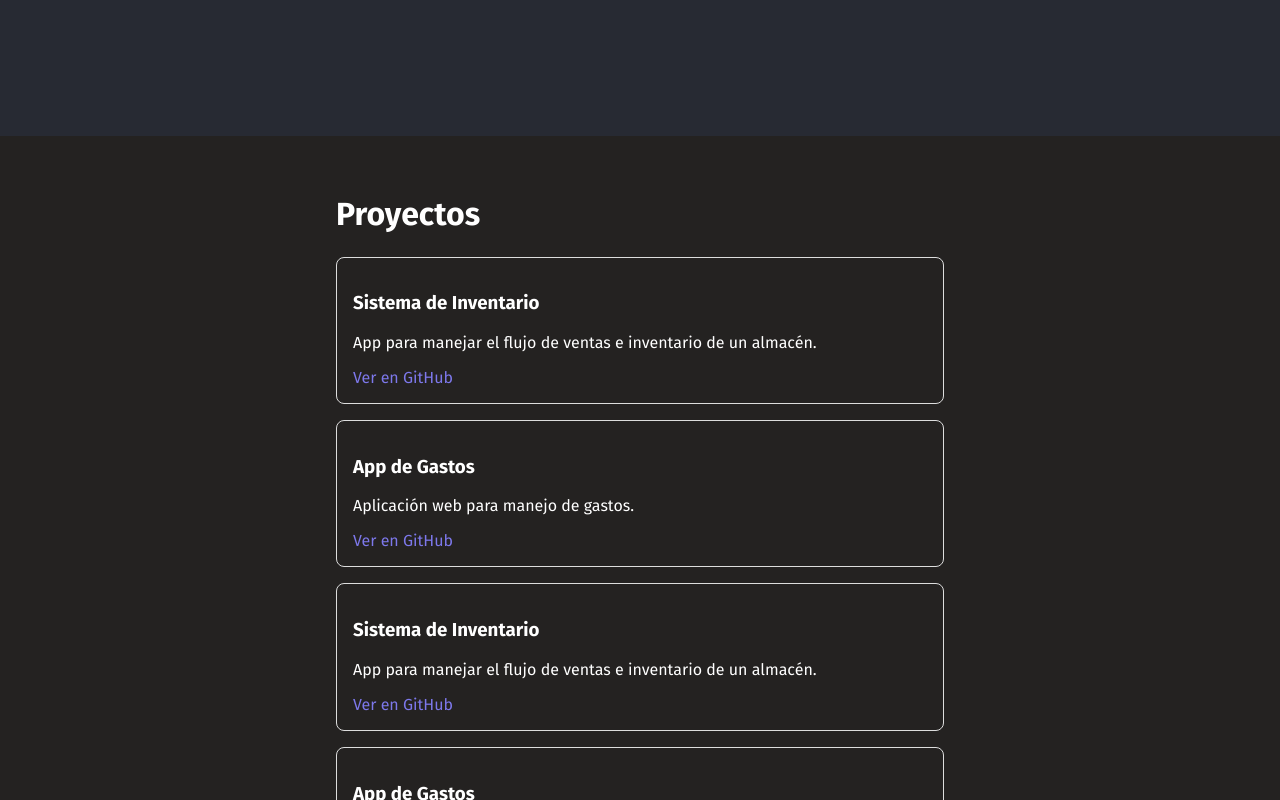
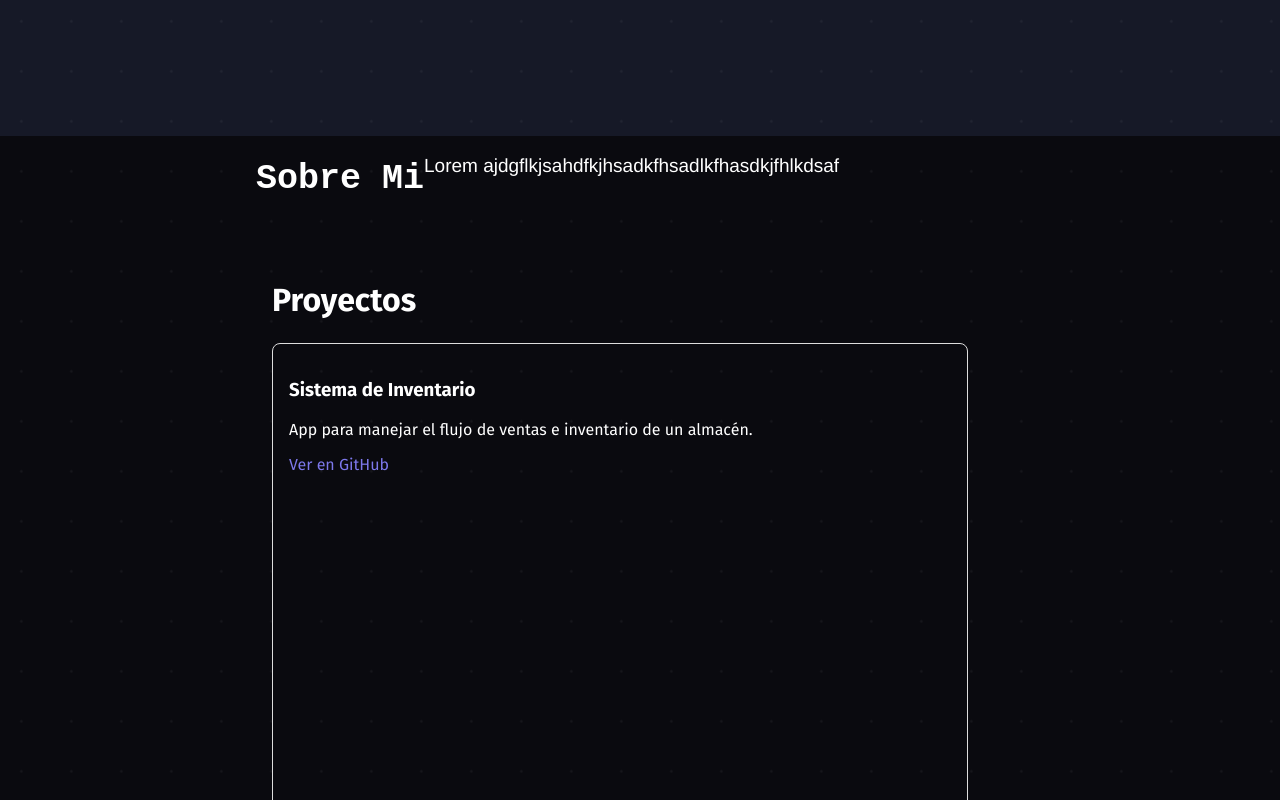
Before and after one commit to MatiasRodriguezH/app_portafolio, a React (Create React App) app: page / in a window 1280 px wide. Shown: the part 600-1400 px from the top of the page. Built offline with nearby package versions, Linux system fonts and the light colour scheme.

Commit message:
Lo dejamos bonito

```diff
--- a/src/App.js
+++ b/src/App.js
@@ -3,31 +3,70 @@ import Header from "./componentes/Header";
 import Projects from "./componentes/Projects";
 import Contact from "./componentes/Contact";
 import Titulo from "./componentes/Titulo";
+import SobreMi from "./componentes/SobreMi";
 import styled, { createGlobalStyle } from "styled-components";
 
 const GlobalStyle = createGlobalStyle`
+  html, body, #root {
+    height: 100%;
+    margin: 0;
+    padding: 0;
+  }
+
   body {
-    margin: 0;
     font-family: 'Segoe UI', sans-serif;
     background-color: #242221;
     color: white;
+    position: relative;
+  }
+`;
+
+const FondoEstrellas = styled.div`
+  inset: 0;
+  z-index: -1;
+  background-color: #0a0a0f;
+
+  &::before {
+    content: "";
+    position: absolute;
+    width: 100%;
+    height: 200%;
+    background: radial-gradient(white 1px, transparent 2px);
+    background-size: 50px 50px;
+    animation: parpadeo 6s linear infinite;
+    opacity: 0.05;
+  }
+
+  @keyframes parpadeo {
+    0% {
+      transform: translate(0, 0);
+    }
+    50% {
+      transform: translate(-25px, -25px);
+    }
+    100% {
+      transform: translate(0, 0);
+    }
   }
 `;
 
 const Cuerpo = styled.div`
-  padding: 0 25%;
+  padding: 0 20%;
 `;
 
 function App() {
   return (
     <>
       <GlobalStyle />
+      <FondoEstrellas>
         <Header />
         <Titulo />
         <Cuerpo>
+          <SobreMi />
           <Projects />
           <Contact />
         </Cuerpo>
+      </FondoEstrellas>
     </>
   );
 }
--- a/src/componentes/Projects.js
+++ b/src/componentes/Projects.js
@@ -12,11 +12,24 @@ const Title = styled.h2`
   font-family: "Fira Sans";
 `;
 
+const Projects = styled.div`
+  display: grid;
+  max-width: 1500px;
+  margin: 0 auto;
+  gap: 1rem;
+  grid-template-columns: repeat(2, 1fr);
+  @media (max-width: 1400px) {
+    grid-template-columns: repeat(1, 1fr);
+  }
+`;
+
 const ProjectCard = styled.div`
   border: 1px solid #ddd;
   padding: 1rem;
   margin-bottom: 1rem;
   border-radius: 8px;
+  width: 90%;
+  height: 29rem;
 `;
 
 const ProjectLink = styled.a`
@@ -68,6 +81,7 @@ function Projectos() {
   return (
     <Section>
       <Title>Proyectos</Title>
+      <Projects>
         {projectos.map((project, idx) => (
           <ProjectCard key={idx}>
             <h3>{project.title}</h3>
@@ -81,6 +95,7 @@ function Projectos() {
             </ProjectLink>
           </ProjectCard>
         ))}
+      </Projects>
     </Section>
   );
 }
--- /dev/null
+++ b/src/componentes/SobreMi.js
@@ -0,0 +1,28 @@
+import React from "react";
+import styled from "styled-components";
+
+const SobreMiDiv = styled.div`
+  display: flex;
+  justify-content: column;
+`;
+
+const Titulo = styled.h1`
+  font-family: "Courier New", Courier, monospace;
+  font-size: 35px;
+`;
+
+const Texto = styled.p`
+  font-family: Helvetica;
+  font-size: 19px;
+`;
+
+const SobreMi = () => {
+  return (
+    <SobreMiDiv>
+      <Titulo>Sobre Mi</Titulo>
+      <Texto>Lorem ajdgflkjsahdfkjhsadkfhsadlkfhasdkjfhlkdsaf</Texto>
+    </SobreMiDiv>
+  );
+};
+
+export default SobreMi;
--- a/src/componentes/Titulo.js
+++ b/src/componentes/Titulo.js
@@ -3,7 +3,7 @@ import styled from "styled-components";
 import Foto from "./../imagenes/foto.jpg";
 
 const TituloDiv = styled.div`
-  background-color: #272a33;
+  background-color: rgba(40, 49, 77, 0.4);
   padding: 12rem 18rem;
   display: flex;
   align-items: center;
```
Lines whose indentation alone changed are shown as unchanged.
